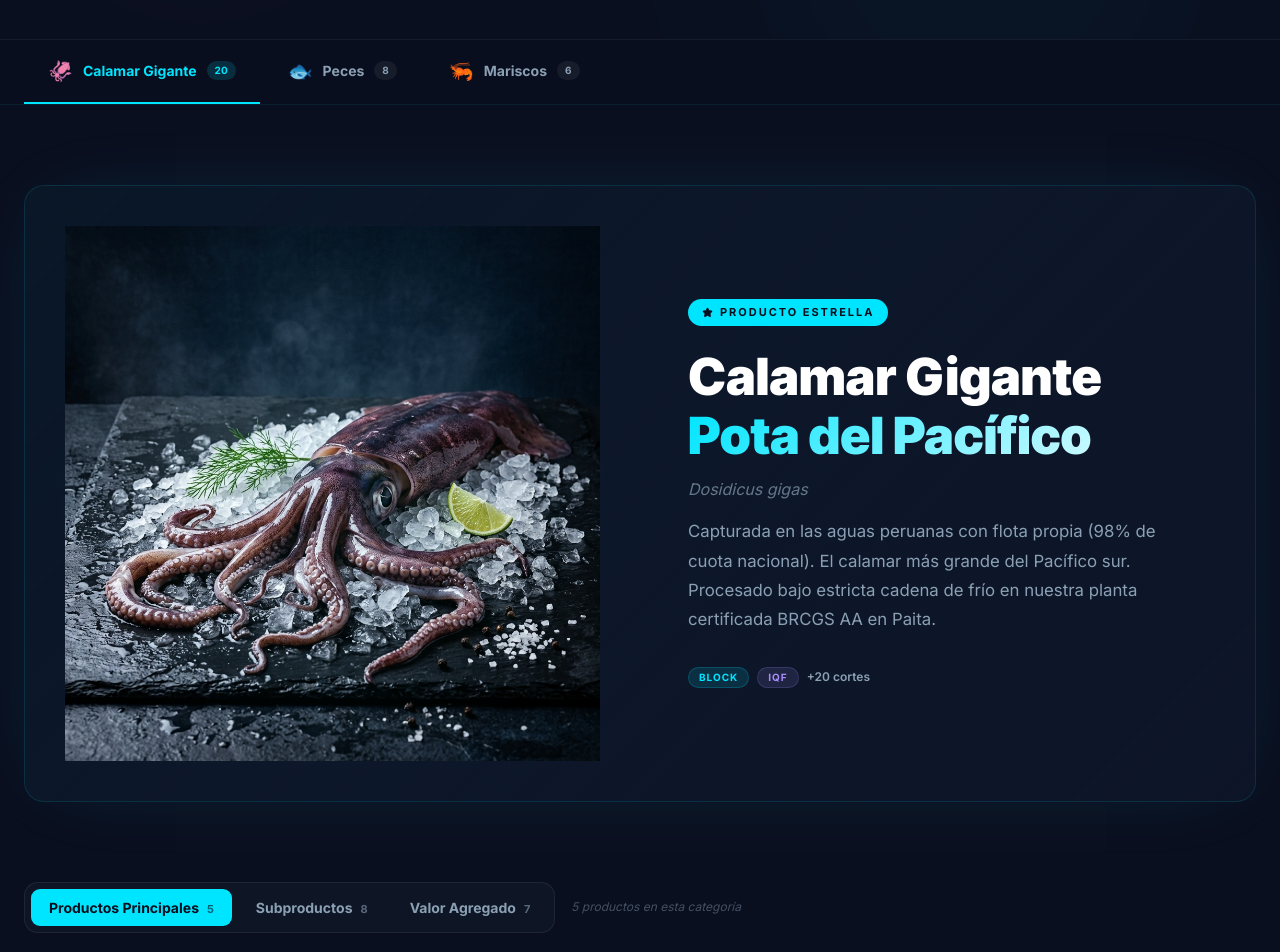
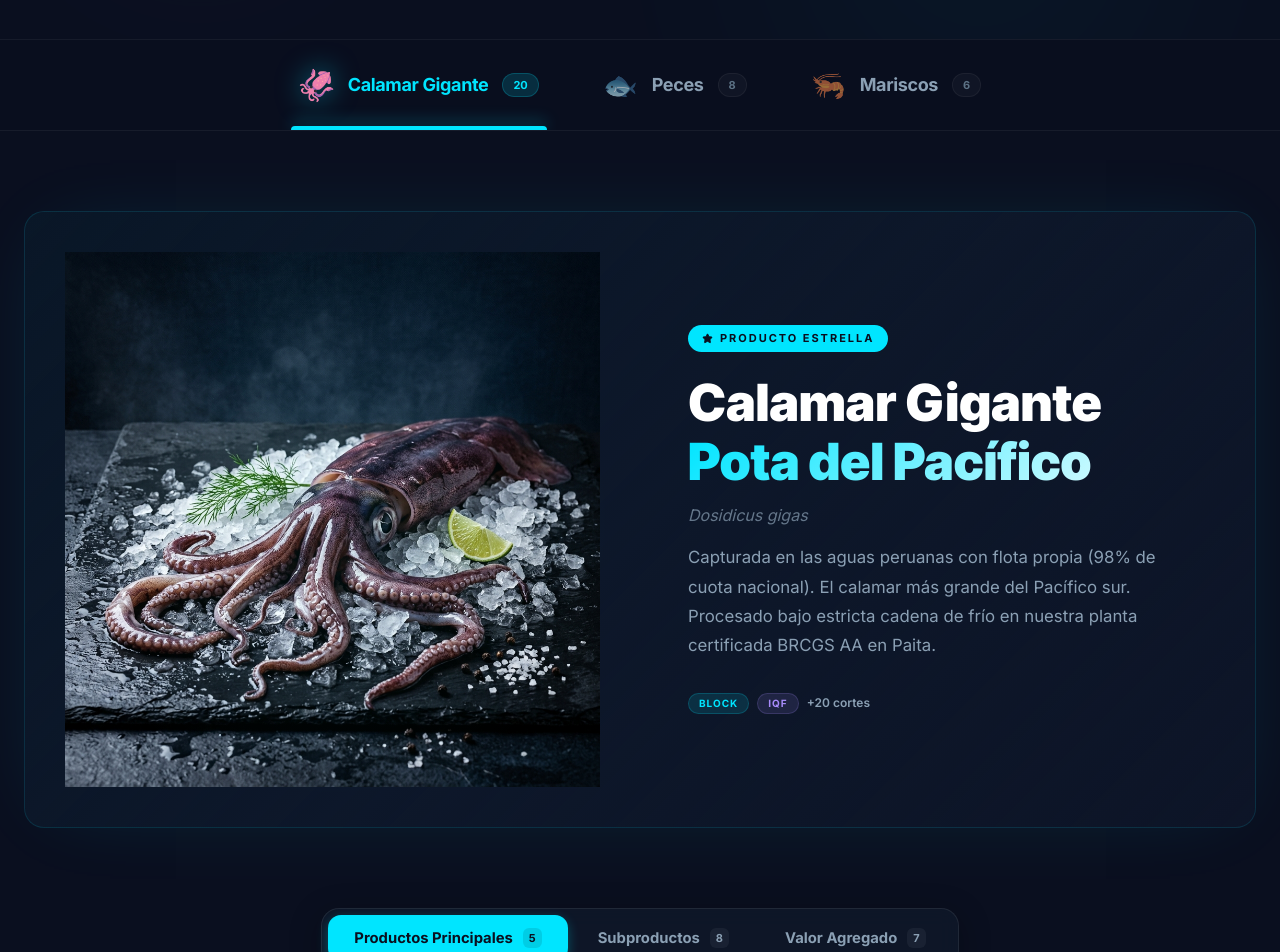
Before and after one commit to RODRIGOPIANTO/PeruFrost, a Next.js app: page /catalogo in a window 1280 px wide. Shown: the part 440-1392 px from the top of the page. Built offline with nearby package versions, Linux system fonts and the light colour scheme.

Commit message:
style: enhance catalog tabs and subtabs with centered layout and premium animations

```diff
--- a/app/catalogo/page.tsx
+++ b/app/catalogo/page.tsx
@@ -274,39 +274,85 @@ export default function CatalogoPage() {
           </div>
         </section>
 
-        {/* ═══ TABS PRINCIPALES — sticky debajo del Navbar ═══ */}
+        {/* ═══ TABS PRINCIPALES — Sticky Premium Centrado ═══ */}
         <div style={{
           position: 'sticky', top: `${NAVBAR_H}px`, zIndex: 40,
-          background: 'rgba(10,15,31,0.96)', backdropFilter: 'blur(20px)',
-          borderBottom: '1px solid rgba(0,229,255,0.08)',
+          background: 'rgba(10,15,31,0.98)', backdropFilter: 'blur(20px)',
+          borderBottom: '1px solid rgba(255,255,255,0.06)',
         }}>
           <div style={INNER}>
-            <div style={{ display: 'flex', alignItems: 'stretch', overflowX: 'auto', gap: '4px' }}>
-              {TABS.map(t => (
+            <div style={{
+              display: 'flex',
+              justifyContent: 'center',
+              alignItems: 'center',
+              gap: '3rem',
+              overflowX: 'auto',
+              msOverflowStyle: 'none',
+              scrollbarWidth: 'none'
+            }} className="no-scrollbar">
+              {TABS.map(t => {
+                const isActive = tab === t.id;
+                return (
                   <button
                     key={t.id}
                     onClick={() => setTab(t.id)}
                     style={{
-                    flexShrink: 0, display: 'flex', alignItems: 'center', gap: '10px',
-                    padding: '1rem 1.5rem', fontSize: '0.875rem', fontWeight: 700,
-                    whiteSpace: 'nowrap', cursor: 'pointer', background: 'none', border: 'none',
-                    borderBottom: tab === t.id ? '2px solid #00E5FF' : '2px solid transparent',
-                    color: tab === t.id ? '#00E5FF' : '#8BA0B4',
-                    transition: 'all 0.2s',
+                      position: 'relative',
+                      display: 'flex', alignItems: 'center', gap: '14px',
+                      padding: '1.5rem 0.5rem',
+                      cursor: 'pointer', background: 'none', border: 'none',
+                      color: isActive ? '#00E5FF' : '#8BA0B4',
+                      transition: 'all 0.3s ease',
+                      outline: 'none',
                     }}
                   >
-                  <span style={{ fontSize: '1.25rem' }}>{t.emoji}</span>
-                  <span>{lang === 'es' ? t.label : t.labelEN}</span>
+                    {/* Icono con Glass/Glow */}
                     <span style={{
-                    fontSize: '10px', fontWeight: 900, padding: '2px 8px', borderRadius: '9999px',
-                    background: tab === t.id ? 'rgba(0,229,255,0.15)' : 'rgba(255,255,255,0.06)',
-                    color: tab === t.id ? '#00E5FF' : '#8BA0B4',
-                    transition: 'all 0.2s',
+                      fontSize: '1.75rem',
+                      filter: isActive ? 'drop-shadow(0 0 12px rgba(0,229,255,0.5))' : 'grayscale(0.4) opacity(0.7)',
+                      transform: isActive ? 'scale(1.1)' : 'scale(1)',
+                      transition: 'all 0.4s cubic-bezier(0.175, 0.885, 0.32, 1.275)'
+                    }}>
+                      {t.emoji}
+                    </span>
+
+                    <span style={{
+                      fontSize: '1.125rem',
+                      fontWeight: 800,
+                      letterSpacing: '-0.02em',
+                      whiteSpace: 'nowrap'
+                    }}>
+                      {lang === 'es' ? t.label : t.labelEN}
+                    </span>
+
+                    {/* Pill Badge */}
+                    <span style={{
+                      fontSize: '11px', fontWeight: 900,
+                      padding: '3px 10px', borderRadius: '99px',
+                      background: isActive ? 'rgba(0,229,255,0.15)' : 'rgba(255,255,255,0.03)',
+                      color: isActive ? '#00E5FF' : '#5C7285',
+                      border: isActive ? '1px solid rgba(0,229,255,0.2)' : '1px solid rgba(255,255,255,0.05)',
+                      transition: 'all 0.3s'
                     }}>
                       {t.count}
                     </span>
+
+                    {/* Underline Interactivo (Premium Sliding Indicator) */}
+                    {isActive && (
+                      <motion.div
+                        layoutId="activeTabIndicator"
+                        style={{
+                          position: 'absolute', bottom: 0, left: 0, right: 0,
+                          height: '4px', background: '#00E5FF',
+                          borderRadius: '12px 12px 0 0',
+                          boxShadow: '0 -4px 15px rgba(0,229,255,0.4)'
+                        }}
+                        transition={{ type: 'spring', bounce: 0.2, duration: 0.6 }}
+                      />
+                    )}
                   </button>
-              ))}
+                )
+              })}
             </div>
           </div>
         </div>
@@ -354,31 +400,64 @@ export default function CatalogoPage() {
                 </div>
               </section>
 
-              {/* Sub-tabs */}
-              <div style={{ ...INNER, marginBottom: '2.5rem' }}>
-                <div style={{ display: 'flex', flexWrap: 'wrap', gap: '1rem', alignItems: 'center' }}>
-                  <div style={{ display: 'flex', flexWrap: 'wrap', gap: '6px', padding: '6px', borderRadius: '14px', background: 'rgba(15,24,41,0.8)', border: '1px solid rgba(255,255,255,0.07)' }}>
-                    {SUB_TABS.map(st => (
+              {/* Sub-tabs — Centrados e Interactivos con Layout Animation */}
+              <div style={{ ...INNER, marginBottom: '3.5rem', display: 'flex', justifyContent: 'center' }}>
+                <div style={{
+                  display: 'flex',
+                  flexWrap: 'wrap',
+                  gap: '4px',
+                  padding: '6px',
+                  borderRadius: '18px',
+                  background: 'rgba(15,24,41,0.9)',
+                  border: '1px solid rgba(255,255,255,0.08)',
+                  boxShadow: '0 8px 32px rgba(0,0,0,0.3)',
+                  backdropFilter: 'blur(10px)'
+                }}>
+                  {SUB_TABS.map(st => {
+                    const isSubActive = subTab === st.id;
+                    return (
                       <button
                         key={st.id}
                         onClick={() => setSubTab(st.id)}
                         style={{
-                          padding: '8px 18px', borderRadius: '9px', fontSize: '0.875rem', fontWeight: 700,
+                          position: 'relative',
+                          padding: '12px 26px', borderRadius: '13px',
+                          fontSize: '0.925rem', fontWeight: 800,
                           cursor: 'pointer', border: 'none', whiteSpace: 'nowrap',
-                          background: subTab === st.id ? '#00E5FF' : 'transparent',
-                          color: subTab === st.id ? '#0A0F1F' : '#8BA0B4',
-                          transition: 'all 0.2s',
+                          color: isSubActive ? '#0A0F1F' : '#8BA0B4',
+                          background: 'transparent',
+                          transition: 'color 0.3s ease',
+                          outline: 'none',
                         }}
                       >
+                        {isSubActive && (
+                          <motion.div
+                            layoutId="subTabHighlight"
+                            style={{
+                              position: 'absolute', inset: 0,
+                              background: '#00E5FF',
+                              borderRadius: '13px',
+                              zIndex: 0,
+                              boxShadow: '0 4px 12px rgba(0,229,255,0.3)'
+                            }}
+                            transition={{ type: 'spring', bounce: 0.15, duration: 0.5 }}
+                          />
+                        )}
+                        <span style={{ position: 'relative', zIndex: 1, display: 'flex', alignItems: 'center', gap: '10px' }}>
                           {lang === 'es' ? st.label : st.labelEN}
-                        <span style={{ marginLeft: '8px', fontSize: '11px', opacity: 0.6 }}>{POTA.filter(p => p.subSeccion === st.id).length}</span>
+                          <span style={{
+                            fontSize: '11px',
+                            padding: '2px 6px',
+                            borderRadius: '6px',
+                            background: isSubActive ? 'rgba(0,0,0,0.1)' : 'rgba(255,255,255,0.05)',
+                            fontWeight: 900
+                          }}>
+                            {POTA.filter(p => p.subSeccion === st.id).length}
+                          </span>
+                        </span>
                       </button>
-                    ))}
-                  </div>
-                  <div style={{ flex: 1, height: '1px', background: 'linear-gradient(90deg, rgba(0,229,255,0.15), transparent)', display: 'none' }} className="sm:block" />
-                  <p style={{ color: 'rgba(138,160,180,0.45)', fontSize: '12px', fontStyle: 'italic' }}>
-                    {potaFiltrada.length} productos en esta categoría
-                  </p>
+                    )
+                  })}
                 </div>
               </div>
 
--- a/app/globals.css
+++ b/app/globals.css
@@ -198,3 +198,13 @@ h1, h2, h3, h4, h5, h6 { font-family: 'Inter Tight', 'Inter', sans-serif; }
   transform: translateY(0);
   box-shadow: 0 0px 0px #00B8CC;
 }
+
+
+/* ─── SCROLL UTILITIES ─── */
+.no-scrollbar::-webkit-scrollbar {
+  display: none;
+}
+.no-scrollbar {
+  -ms-overflow-style: none; /* IE and Edge */
+  scrollbar-width: none;    /* Firefox */
+}
```
Lines whose indentation alone changed are shown as unchanged.
